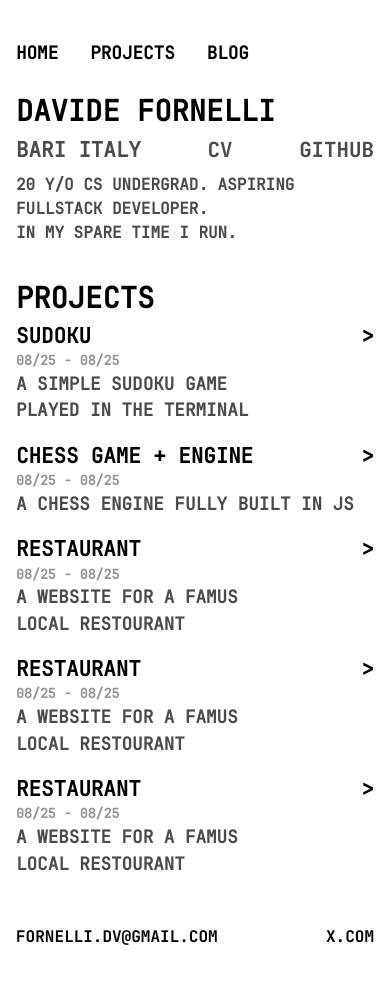
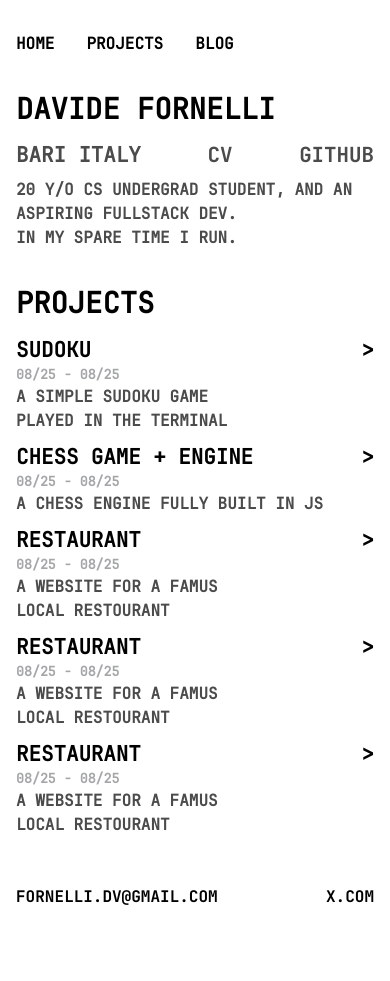
Before and after one commit to ddavidefornelli/WEBSITE, a website built with Vite: page index.html in a window 390 px wide. After the commit the page ends 933 px from the top, so only its background shows below. Built offline with nearby package versions, Linux system fonts and the light colour scheme.

Commit message:
margins solved

```diff
--- a/components/body/customBody/bodyComponent.css
+++ b/components/body/customBody/bodyComponent.css
@@ -1,5 +1,3 @@
 custom-body > h1 {
-  margin-top: 32px;
-  margin-bottom: -16px;
-
+  margin-top: var(--big-margin);
 }
--- a/components/body/projectsSection/project.css
+++ b/components/body/projectsSection/project.css
@@ -1,5 +1,5 @@
 .project-wrapper {
-  margin: 16px 0px 16px 0px;
+  margin: var(--small-margin) 0 var(--small-margin) 0;
 }
 
 .title {
@@ -7,8 +7,7 @@
 }
 
 .date {
-  color: var(--darkgray);
-  opacity: 60%;
+  color: var(--lightgray);
 }
 
 .description {
@@ -33,7 +32,6 @@
 }
 
 .arrow {
-  display: inline-block;
   transition: ease 400ms;
 }
 
@@ -47,9 +45,3 @@
   justify-content: space-between;
   align-items: center;
 }
-
-.top > img {
-  margin-left: 16px;
-  width: 16px;
-  height: 16px;
-}
--- a/components/body/title/title.css
+++ b/components/body/title/title.css
@@ -1,11 +1,10 @@
 .title-wrapper {
-  margin: 0 0 16px 0;
+  margin: var(--medium-margin) 0 var(--small-margin) 0;
 }
 
 .title-github-link {
   transition: ease 400ms;
 }
-
 
 .important-info {
   display: flex;
@@ -28,10 +27,11 @@
 
 .important-info > h2 {
   color: var(--darkgray);
+  margin-top: var(--small-margin);
 }
 
 .important-info ~ p {
-  margin-top: 8px;
+  margin-top: var(--small-margin);
   color: var(--darkgray);
   font-weight: bold;
 }
--- a/components/body/title/title.html
+++ b/components/body/title/title.html
@@ -6,8 +6,7 @@
     <h2><a class="title-github-link" href="https://github.com/ddavidefornelli/" target="_blank" rel="noopener noreferrer">GITHUB</a></h3>
   </div>
   <p>
-    20 Y/O CS UNDERGRAD.
-    ASPIRING FULLSTACK DEVELOPER. <br>
+    20 Y/O CS UNDERGRAD STUDENT, AND AN ASPIRING FULLSTACK DEV. <br>
     IN MY SPARE TIME I RUN.
   </p>
 </div>
--- a/components/footer/footer.css
+++ b/components/footer/footer.css
@@ -1,14 +1,14 @@
 
 .wrapper-footer {
-  margin-top: 32px;
-  margin-bottom: 16px;
+  margin-top: var(--big-margin);
+  margin-bottom: var(--small-margin);
   display: flex;
   justify-content: space-between;
   width: 100%;
 }
 
 .wrapper-footer > * {
-  margin-top: 16px;
+  margin-top: var(--medium-margin);
 }
 
 .wrapper-footer > * {
@@ -24,6 +24,4 @@
   text-decoration: none;
 
   transition: ease 400ms;
-
-  opacity: 100%;
 }
--- a/components/header/header.css
+++ b/components/header/header.css
@@ -3,15 +3,15 @@
   display: flex;
   justify-content: start;
   list-style: none;
-  padding: 24px 0 24px 0;
+  padding: var(--medium-margin) 0 var(--medium-margin) 0;
 }
 
 ul {
-  padding: 0px;
+  padding: 0;
 }
 
 #links-ul > li {
-  margin-right: 32px;
+  margin-right: var(--big-margin);
 }
 
 #links-ul > li > h4 {
--- a/css/global.css
+++ b/css/global.css
@@ -28,8 +28,35 @@
   --primary: #0087D1;
   --black: #000000;
   --lightgray: #A4A6A8;
+  --small-margin: 8px;
+  --medium-margin: 16px;
+  --medium-big-margin: 24px;
+  --big-margin: 32px;
 
   font-family: 'jetbrains-regular';
+}
+
+h1 {
+  font-size: 2.0rem;
+}
+
+h2 {
+  font-size: 1.5rem;
+}
+
+h3 {
+  font-size: 1rem;
+}
+
+
+@media (max-width: 576px) {
+
+  h1 { font-size: 1.8rem; }
+
+  h2 { font-size: 1.3rem; }
+
+  h3 { font-size: 1rem; }
+
 }
 
 body {
@@ -49,31 +76,7 @@ body {
   padding: 16px;
 }
 
-
 custom-header {
   position: sticky;
   top: 0;
 }
-
-h1 {
-  font-size: 2.0rem;
-}
-
-h2 {
-  font-size: 1.5rem;
-}
-
-h3 {
-  font-size: 1rem;
-}
-
-
-@media (max-width: 768px) {
-
-  h1 { font-size: 1.8rem; }
-
-  h2 { font-size: 1.3rem; }
-
-  h3 { font-size: 1.1rem; }
-
-}
--- a/css/reset.css
+++ b/css/reset.css
@@ -6,6 +6,7 @@
 /* 2. Remove default margin */
 * {
   margin: 0;
+  padding: 0;
 }
 
 /* 3. Enable keyword animations */
```
Also changed, not shown: 1 other file.
